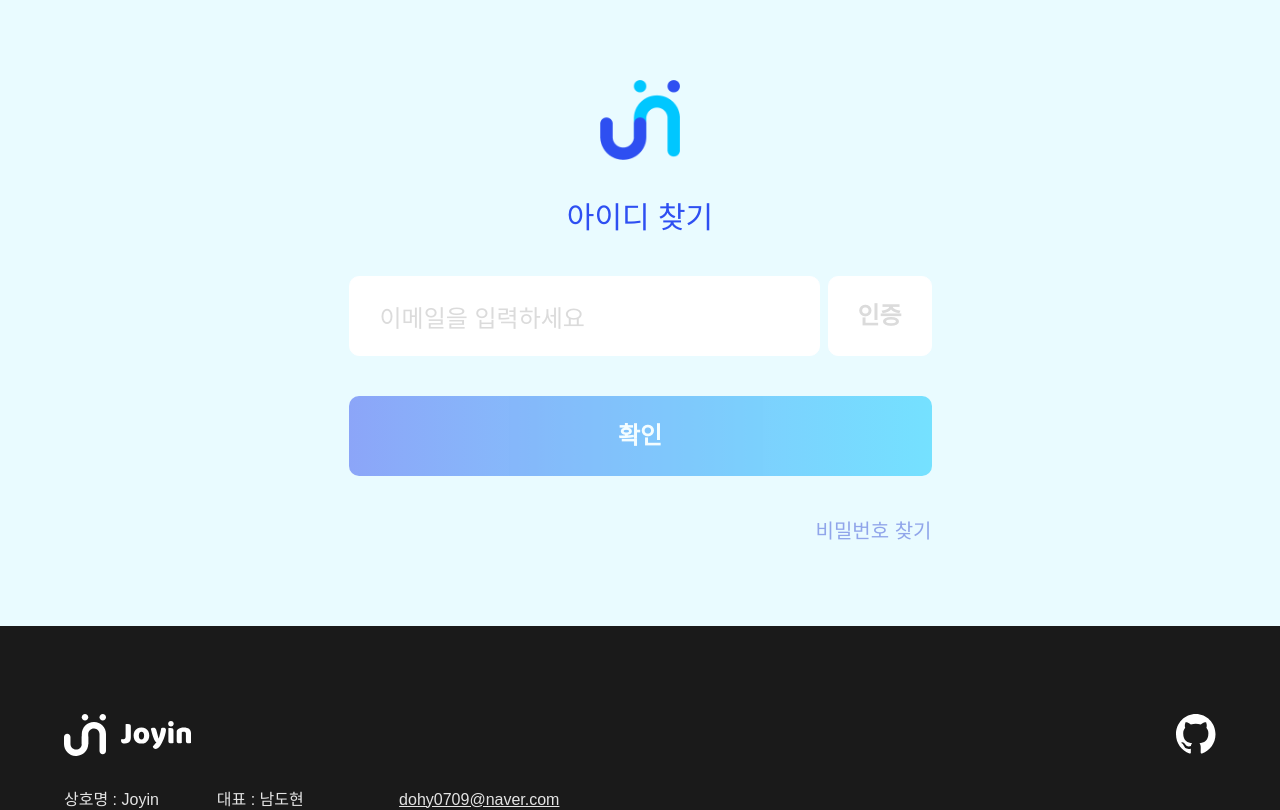
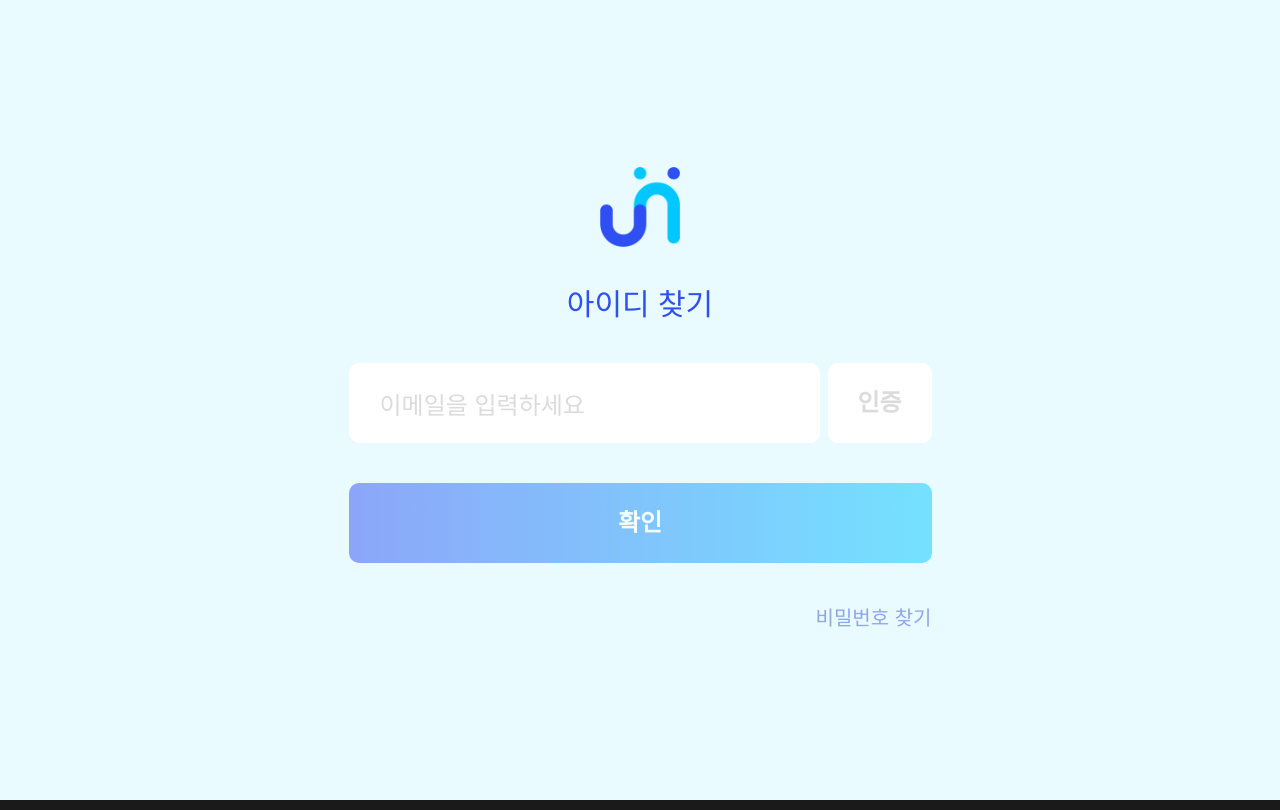
Before and after one commit to FRONTENDBOOTCAMP-14th/Final-project-team9, a Next.js app: page /find-id in a window 1280 px wide. Shown: the top 810 px of the page. Built offline with nearby package versions, Linux system fonts and the light colour scheme; no server answers; a web font is replaced by a local one.

Commit message:
refactor : 레이아웃 수정

```diff
--- a/src/components/auth/AuthLayout.tsx
+++ b/src/components/auth/AuthLayout.tsx
@@ -3,7 +3,7 @@ import type { LinkType } from "@/components/auth/AuthNavigationLinks";
 import AuthNavigationLinks from "@/components/auth/AuthNavigationLinks";
 import HeaderLogo from "@/components/auth/HeaderLogo";
 import Footer from "@/components/common/footer/Footer";
-import { jalnan } from "@/fonts";
+import { jalnan } from "@/fonts"; // jalnan 폰트 import
 
 interface AuthLayoutProps {
   children: React.ReactNode;
@@ -19,10 +19,20 @@ const AuthLayout = ({
   showLogo,
 }: AuthLayoutProps) => {
   return (
-    <div className="flex flex-col min-h-dvh bg-[#E9FBFF]">
-      <section className="flex flex-col items-center justify-center flex-grow py-10 sm:py-20">
-        <div className="w-full max-w-[615px] mx-auto px-4 flex flex-col gap-10">
-          <header className="w-full">
+    // 1. 최상위 div: 배경색만 담당
+    <div className="bg-[#E9FBFF]">
+      {/* 2. section:
+            - 원래대로 grid, place-items-center, h-[min(100dvh,1080px)] 유지
+            - overflow-hidden 추가
+      */}
+      <section className="grid place-items-center h-[min(100dvh,1080px)] overflow-hidden">
+        {/* 3. 내부 div (스크롤 컨테이너):
+            - 기존 스타일(max-w, mx-auto, px, flex, gap) 유지
+            - overflow-y-auto, h-full, py-... 유지
+            - (핵심!) justify-center 추가: 내부 요소(header, main, nav)를 수직 중앙 정렬
+        */}
+        <div className="w-full max-w-[615px] h-full mx-auto px-4 py-10 sm:py-16 flex flex-col justify-center gap-10 overflow-y-auto">
+          <header className="w-full flex-shrink-0">
             {showLogo !== false && <HeaderLogo />}
             {title && (
               <div className="text-center mt-10">
@@ -33,16 +43,18 @@ const AuthLayout = ({
             )}
           </header>
 
+          {/* main은 자동으로 내용만큼 늘어남 */}
           <main className="w-full">{children}</main>
 
           {navType && (
-            <div className="w-full">
+            <div className="w-full flex-shrink-0">
               <AuthNavigationLinks type={navType} />
             </div>
           )}
         </div>
       </section>
 
+      {/* 4. Footer는 section 밖에 위치 */}
       <Footer />
     </div>
   );
```
